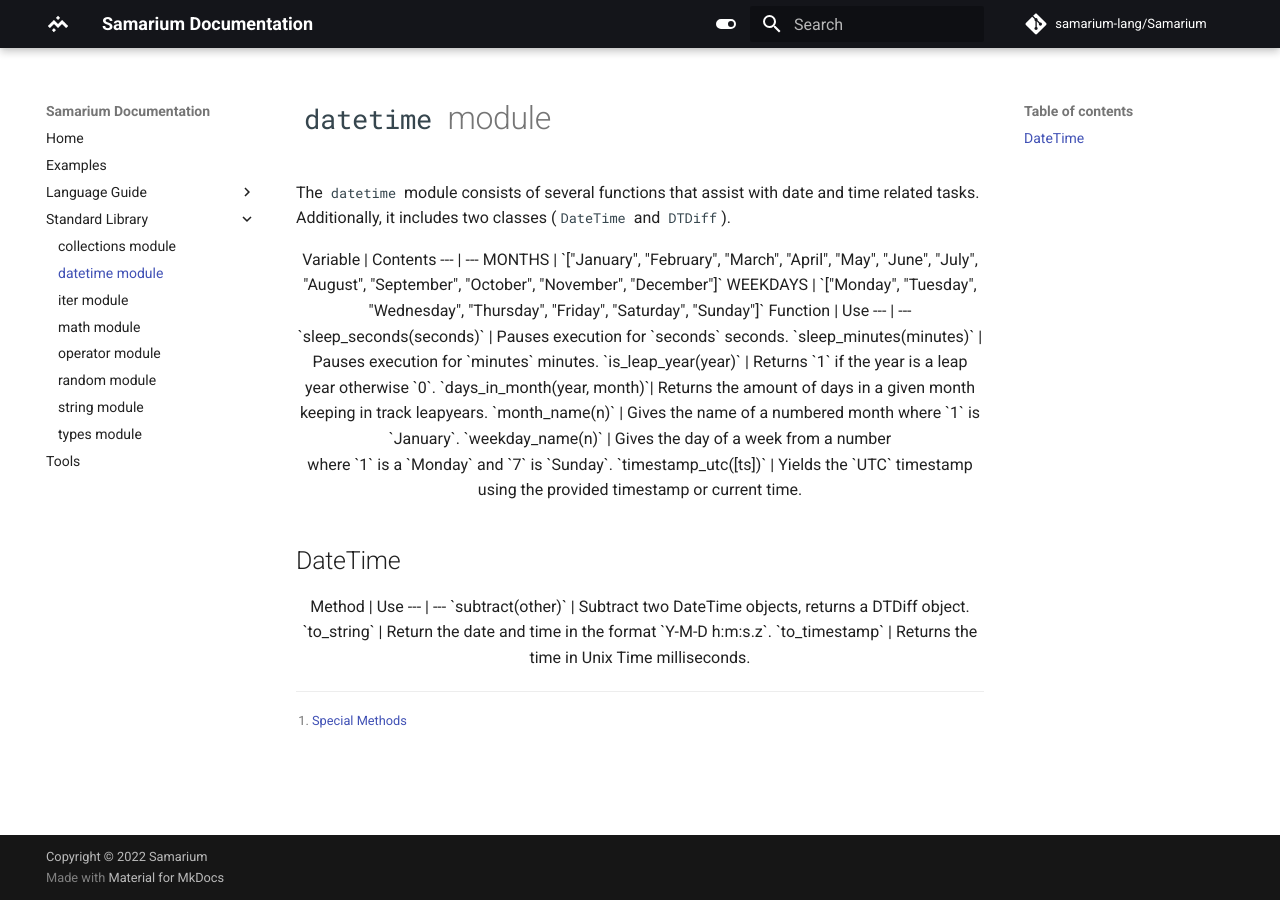
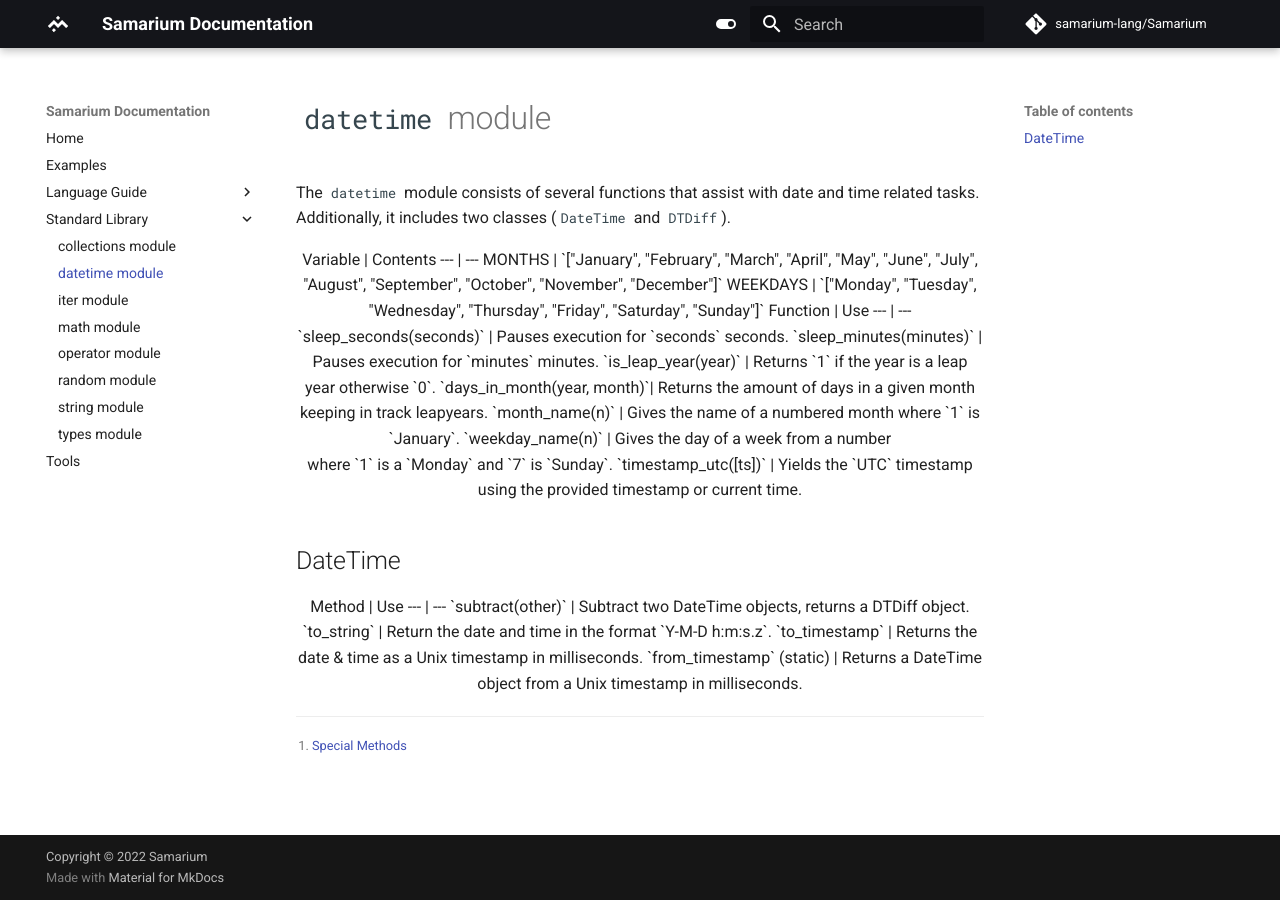
Before and after one commit to samarium-lang/Samarium, an MkDocs documentation site: the page built from docs/stddatetime.md, in a window 1280 px wide. Built offline with MkDocs 1.6.1 and Material for MkDocs 9.7.7, drawn with Linux system fonts in a browser that asks for light colours; comment, search, counter and statistics services are not loaded.

Commit message:
(docs) Added DateTime.from_timestamp

```diff
--- a/docs/stddatetime.md
+++ b/docs/stddatetime.md
@@ -29,7 +29,8 @@
 ---                         | ---
 `subtract(other)`           | Subtract two DateTime objects, returns a DTDiff object.
 `to_string`                 | Return the date and time in the format `Y-M-D h:m:s.z`.
-`to_timestamp`              | Returns the time in Unix Time milliseconds.
+`to_timestamp`              | Returns the date & time as a Unix timestamp in milliseconds.
+`from_timestamp` (static)   | Returns a DateTime object from a Unix timestamp in milliseconds.
 
 </center>
 
```
